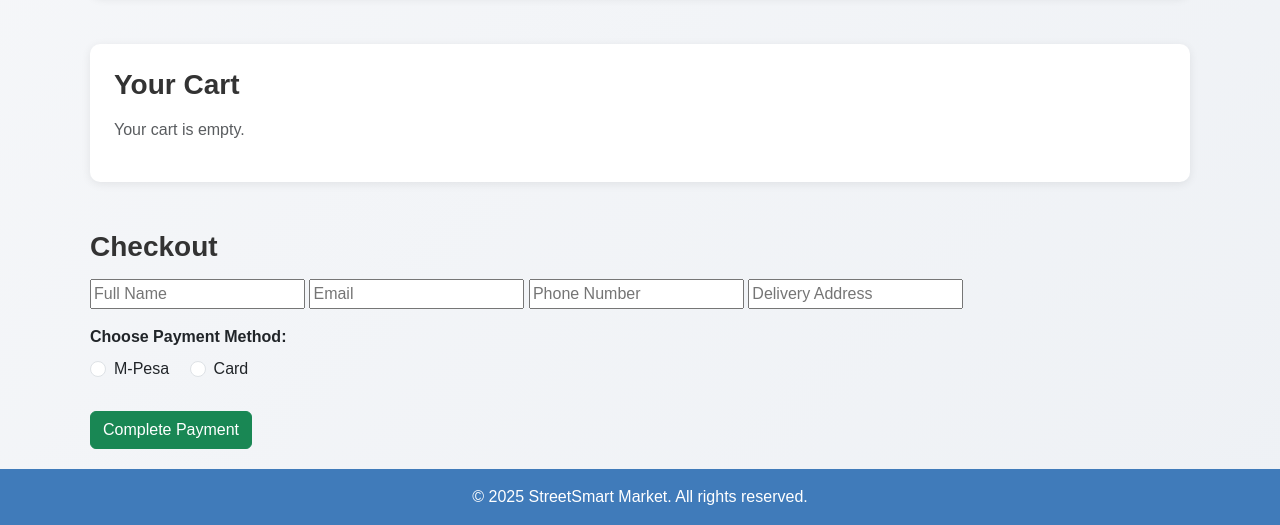
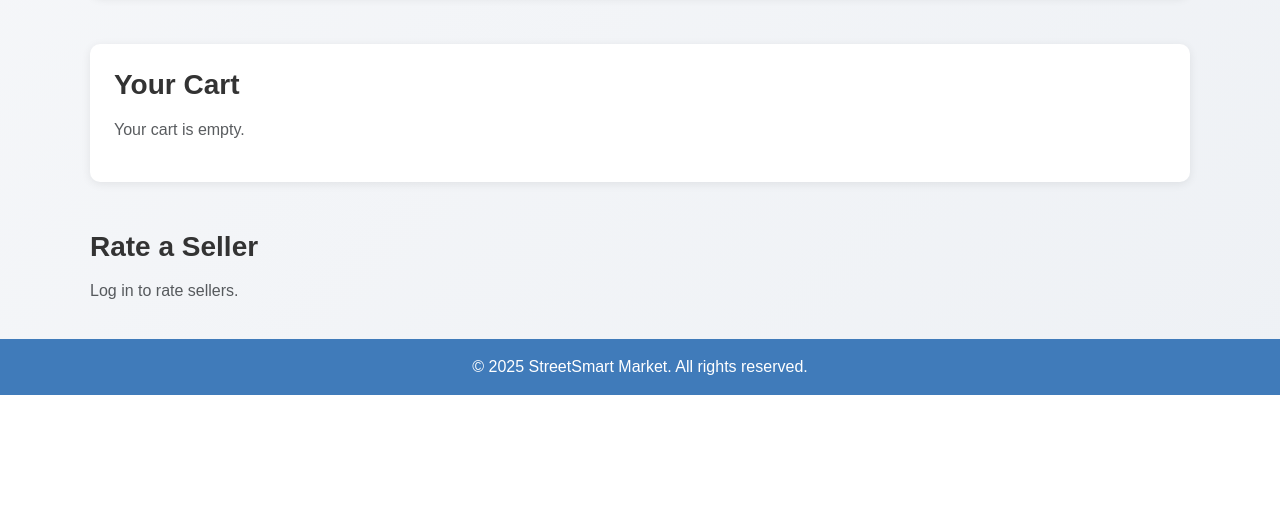
Before and after one commit to Kamure/streetsmart, a PHP site: page /views/dashboard/customer.php in a window 1280 px wide. Shown: the part 581-1106 px from the top of the page. After the commit the page ends 976 px from the top, so only its background shows below. Run offline with PHP 8.4, Linux system fonts and the light colour scheme; tables that the repository leaves empty hold one stand-in row (values such as "Sample post"); grey boxes marked "Sample" are stand-in pictures.

Commit message:
updated customer dashboard

```diff
--- a/views/dashboard/customer.php
+++ b/views/dashboard/customer.php
@@ -2,31 +2,43 @@
 session_start();
 require_once '../../config/database.php';
 
+// Initialize cart
 if (!isset($_SESSION['cart'])) {
     $_SESSION['cart'] = [];
 }
 
+// Add to cart
 if (isset($_POST['add_to_cart'])) {
     $product_id = $_POST['product_id'];
     $name = $_POST['name'];
     $price = $_POST['price'];
+    $quantity = isset($_POST['quantity']) ? (int)$_POST['quantity'] : 1;
 
+    if (isset($_SESSION['cart'][$product_id])) {
+        $_SESSION['cart'][$product_id]['quantity'] += $quantity;
+    } else {
         $_SESSION['cart'][$product_id] = [
+            'id' => $product_id,
             'name' => $name,
             'price' => $price,
-    'quantity' => ($_SESSION['cart'][$product_id]['quantity'] ?? 0) + 1
+            'quantity' => $quantity
         ];
     }
+}
 
+// Clear cart
 if (isset($_POST['clear_cart'])) {
     $_SESSION['cart'] = [];
 }
 
 $success = $error = '';
+
+// Checkout
 if (isset($_POST['checkout'])) {
-  $customer_name = $_POST['customer_name'];
-  $customer_email = $_POST['customer_email'];
-  $customer_address = $_POST['customer_address'];
+    if (!isset($_SESSION['user'])) {
+        $error = "You must be logged in to checkout.";
+    } else {
+        $customer_id = $_SESSION['user']['id'];
         $cart = $_SESSION['cart'];
 
         if (empty($cart)) {
@@ -34,38 +46,63 @@ if (isset($_POST['checkout'])) {
         } else {
             try {
                 $pdo->beginTransaction();
+
                 $total = 0;
-
-      $stmt = $pdo->prepare("INSERT INTO orders (customer_name, customer_email, customer_address, total_amount, created_at) VALUES (?, ?, ?, ?, NOW())");
-
                 foreach ($cart as $item) {
                     $total += $item['price'] * $item['quantity'];
                 }
-      $stmt->execute([$customer_name, $customer_email, $customer_address, $total]);
+
+                $payment_method = $_POST['payment_method'] ?? 'mpesa';
+
+                $stmt = $pdo->prepare("
+                    INSERT INTO orders (customer_id, total, payment_method, status, created_at, updated_at)
+                    VALUES (?, ?, ?, 'pending', NOW(), NOW())
+                ");
+                $stmt->execute([$customer_id, $total, $payment_method]);
                 $order_id = $pdo->lastInsertId();
 
-      $stmtItem = $pdo->prepare("INSERT INTO order_items (order_id, product_name, price, quantity) VALUES (?, ?, ?, ?)");
+                $stmtItem = $pdo->prepare("
+                    INSERT INTO order_items (order_id, product_id, quantity, price)
+                    VALUES (?, ?, ?, ?)
+                ");
+
                 foreach ($cart as $item) {
-        $stmtItem->execute([$order_id, $item['name'], $item['price'], $item['quantity']]);
+                    $stmtItem->execute([$order_id, $item['id'], $item['quantity'], $item['price']]);
                 }
 
                 $pdo->commit();
                 $_SESSION['cart'] = [];
                 $success = "Payment successful! Your order #$order_id has been placed.";
+
             } catch (Exception $e) {
                 $pdo->rollBack();
                 $error = "Checkout failed: " . $e->getMessage();
             }
         }
     }
-
-
-$products = [];
+}
 
 $stmt = $pdo->query("SELECT id, name, price, image_path FROM products ORDER BY created_at DESC");
 $products = $stmt->fetchAll(PDO::FETCH_ASSOC);
+
+$customer_id = $_SESSION['user']['id'] ?? null;
+$sellers = [];
+if ($customer_id) {
+    $stmt = $pdo->prepare("
+        SELECT DISTINCT s.id, s.name
+        FROM shops s
+        JOIN products p ON s.id = p.shop_id
+        JOIN order_items oi ON oi.product_id = p.id
+        JOIN orders o ON o.id = oi.order_id
+        WHERE o.customer_id = ?
+    ");
+    $stmt->execute([$customer_id]);
+    $sellers = $stmt->fetchAll(PDO::FETCH_ASSOC);
+}
+
+require_once '../../models/review.php';
+$reviewModel = new Review($pdo);
 ?>
-
 <!DOCTYPE html>
 <html lang="en">
 <head>
@@ -96,7 +133,7 @@ $products = $stmt->fetchAll(PDO::FETCH_ASSOC);
   <?php if ($success): ?>
     <div class="alert alert-success"><?= htmlspecialchars($success); ?></div>
   <?php elseif ($error): ?>
-    <div class="alert alert-error"><?= htmlspecialchars($error); ?></div>
+    <div class="alert alert-danger"><?= htmlspecialchars($error); ?></div>
   <?php endif; ?>
 
   <div class="product-grid">
@@ -105,7 +142,7 @@ $products = $stmt->fetchAll(PDO::FETCH_ASSOC);
     <?php else: ?>
       <?php foreach ($products as $p): ?>
       <div class="product-card">
-        <img src="/streetsmart/assets/images/<?= htmlspecialchars($p['image_path'] ?? 'default-product.jpg'); ?>" alt="<?= htmlspecialchars($p['name'] ?? 'Product'); ?>">
+        <img src="/streetsmart/uploads/<?= htmlspecialchars($p['image_path'] ?? 'default-product.jpg'); ?>" alt="<?= htmlspecialchars($p['name'] ?? 'Product'); ?>" width="120">
         <h4><?= htmlspecialchars($p['name']); ?></h4>
         <p class="price">Ksh <?= number_format($p['price']); ?></p>
         <form method="POST">
@@ -156,20 +193,28 @@ $products = $stmt->fetchAll(PDO::FETCH_ASSOC);
 
       <div class="text-end fw-bold mb-3">Total: Ksh <?= number_format($total); ?></div>
 
-        <div class="cart-actions">
-          <button type="submit" name="clear_cart" class="btn-clear">Clear Cart</button>
-        </div>
-      </form>
-    <?php endif; ?>
+      <div class="cart-actions mb-4">
+        <button type="submit" name="clear_cart" class="btn btn-warning">Clear Cart</button>
       </div>
 
-  <div class="checkout-form mt-5">
       <h3 class="fw-bold mb-3">Checkout</h3>
-    <form method="POST">
-      <input type="text" name="customer_name" placeholder="Full Name" required>
-      <input type="email" name="customer_email" placeholder="Email" required>
-      <input type="tel" name="customer_phone" placeholder="Phone Number" required>
-      <input type="text" name="customer_address" placeholder="Delivery Address" required>
+      <div class="mb-3">
+        <label for="customer_name" class="form-label">Full Name</label>
+        <input type="text" name="customer_name" id="customer_name" class="form-control" required>
+      </div>
+      <div class="mb-3">
+        <label for="customer_email" class="form-label">Email</label>
+        <input type="email" name="customer_email" id="customer_email" class="form-control" required>
+      </div>
+      <div class="mb-3">
+        <label for="customer_phone" class="form-label">Phone Number</label>
+        <input type="tel" name="customer_phone" id="customer_phone" class="form-control" required>
+      </div>
+      <div class="mb-3">
+        <label for="customer_address" class="form-label">Delivery Address</label>
+        <input type="text" name="customer_address" id="customer_address" class="form-control" required>
+      </div>
+
       <div class="mb-3">
         <label class="form-label fw-bold">Choose Payment Method:</label><br>
         <div class="form-check form-check-inline">
@@ -181,11 +226,13 @@ $products = $stmt->fetchAll(PDO::FETCH_ASSOC);
           <label class="form-check-label" for="card">Card</label>
         </div>
       </div>
+
       <div id="mpesa-fields" class="mb-3" style="display:none;">
         <label for="mpesa_phone" class="form-label">M-Pesa Phone Number</label>
         <input type="tel" class="form-control" id="mpesa_phone" name="mpesa_phone" placeholder="e.g. 07XXXXXXXX" pattern="^07\d{8}$">
         <button type="button" class="btn btn-primary mt-2" onclick="alert('Simulate M-Pesa payment prompt')">Pay with M-Pesa</button>
       </div>
+
       <div id="card-fields" class="mb-3" style="display:none;">
         <label for="card_number" class="form-label">Card Number</label>
         <input type="text" class="form-control mb-2" id="card_number" name="card_number" maxlength="19" placeholder="Card Number">
@@ -194,20 +241,56 @@ $products = $stmt->fetchAll(PDO::FETCH_ASSOC);
         <label for="card_cvc" class="form-label">CVC</label>
         <input type="text" class="form-control" id="card_cvc" name="card_cvc" maxlength="4" placeholder="CVC">
       </div>
+
+      <button type="submit" name="checkout" class="btn btn-success">Complete Payment</button>
+    </form>
+  <?php endif; ?>
+</div>
+
 <script>
 function togglePaymentFields() {
-          var mpesa = document.getElementById('mpesa').checked;
-          var card = document.getElementById('card').checked;
-          document.getElementById('mpesa-fields').style.display = mpesa ? 'block' : 'none';
-          document.getElementById('card-fields').style.display = card ? 'block' : 'none';
+  document.getElementById('mpesa-fields').style.display = document.getElementById('mpesa').checked ? 'block' : 'none';
+  document.getElementById('card-fields').style.display = document.getElementById('card').checked ? 'block' : 'none';
 }
+document.addEventListener('DOMContentLoaded', togglePaymentFields);
+</script>
 
-        document.addEventListener('DOMContentLoaded', function() {
-          togglePaymentFields();
-        });
-      </script>
-      <button type="submit" name="checkout" class="btn btn-success">Complete Payment</button>
+
+  <div class="rate-seller-form mt-5">
+  <h3 class="fw-bold mb-3">Rate a Seller</h3>
+  <?php if ($customer_id && $sellers): ?>
+    <form action="../../controllers/review.php" method="POST">
+      <div class="mb-3">
+        <label for="seller_id" class="form-label">Select Seller</label>
+        <select name="seller_id" id="seller_id" class="form-select" required>
+          <option value="">Choose seller...</option>
+          <?php foreach ($sellers as $seller): ?>
+            <option value="<?= $seller['id'] ?>"><?= htmlspecialchars($seller['name']) ?></option>
+          <?php endforeach; ?>
+        </select>
+      </div>
+      <div class="mb-3">
+        <label for="rating" class="form-label">Rating (1–5)</label>
+        <select name="rating" id="rating" class="form-select" required>
+          <option value="">Select...</option>
+          <option value="1">1</option>
+          <option value="2">2</option>
+          <option value="3">3</option>
+          <option value="4">4</option>
+          <option value="5">5</option>
+        </select>
+      </div>
+      <div class="mb-3">
+        <label for="comment" class="form-label">Comment (optional)</label>
+        <textarea name="comment" id="comment" class="form-control" rows="3"></textarea>
+      </div>
+      <button type="submit" class="btn btn-primary">Submit Rating</button>
     </form>
+  <?php elseif (!$customer_id): ?>
+    <p class="text-muted">Log in to rate sellers.</p>
+  <?php else: ?>
+    <p class="text-muted">You have not purchased from any sellers yet.</p>
+  <?php endif; ?>
  </div>
 </div>
 
```
Lines whose indentation alone changed are shown as unchanged.
